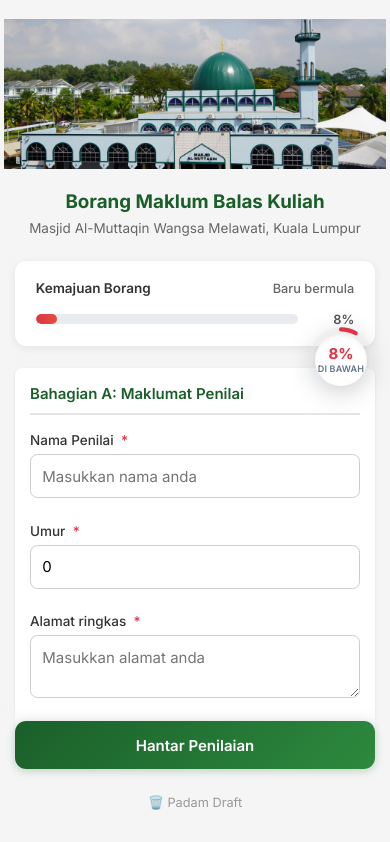
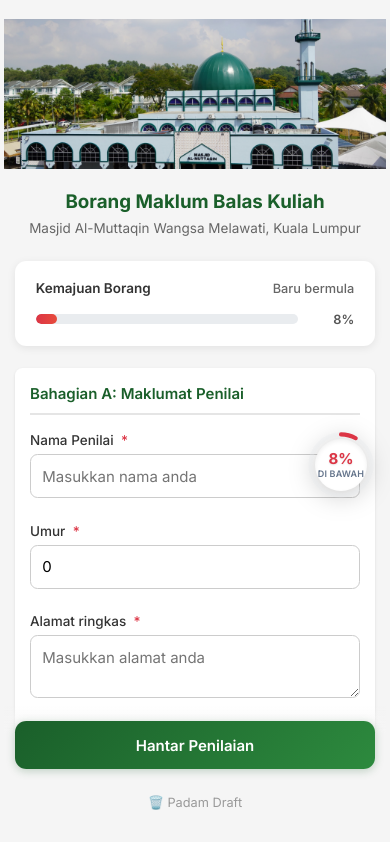
Before and after one commit to hakimalek27/borang-penilaian-penceramah, a SvelteKit app: page / in a window 390 px wide. Shown: the top 842 px of the page. Built offline with nearby package versions, Linux system fonts and the light colour scheme; no server answers; the database is empty.

Commit message:
fix: set floating button to 23rem on mobile

```diff
--- a/src/routes/+page.svelte
+++ b/src/routes/+page.svelte
@@ -803,7 +803,7 @@
 	/* Floating Scroll Assist */
 	.scroll-assist {
 		position: fixed;
-		bottom: calc(30rem + env(safe-area-inset-bottom, 0px));
+		bottom: calc(23rem + env(safe-area-inset-bottom, 0px));
 		right: 1rem;
 		width: 68px;
 		height: 68px;
```
